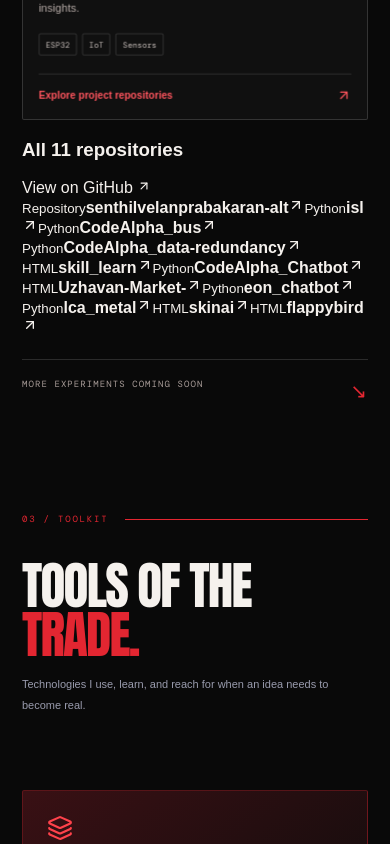
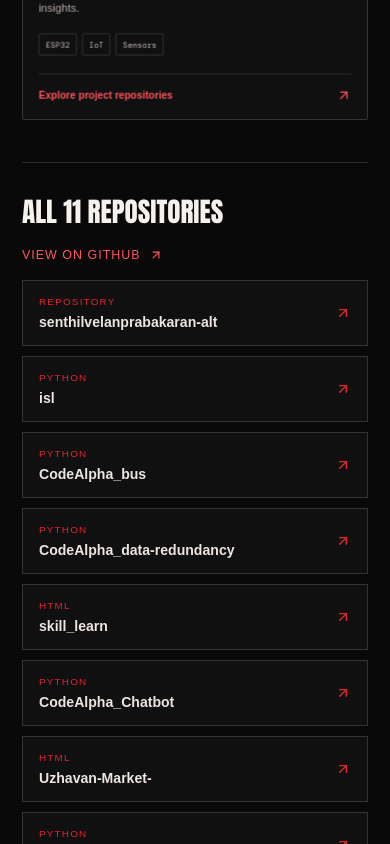
Before and after one commit to senthilp005/barath-portfolio, a React (Vite) app: page / in a window 390 px wide. Shown: the part 5100-5944 px from the top of the page. Built offline with nearby package versions, Linux system fonts and the light colour scheme.

Commit message:
Style clickable repository directory

```diff
--- a/src/styles.css
+++ b/src/styles.css
@@ -169,3 +169,6 @@ body{perspective:1200px}
 .art .core{will-change:transform;backface-visibility:hidden}
 @keyframes spiralPulse{from{transform:scale(.92) rotate(-8deg);opacity:.18}to{transform:scale(1.06) rotate(8deg);opacity:.42}}
 @media(prefers-reduced-motion:reduce){.hero-copy,.art{animation:none!important}.art:before{animation:none!important}}
+
+
+.repo-directory{margin-top:42px;border-top:1px solid #ffffff25;padding-top:28px}.repo-directory-head{display:flex;align-items:center;justify-content:space-between;gap:16px;margin-bottom:18px}.repo-directory-head h3{font-family:Impact,Haettenschweiler,sans-serif;text-transform:uppercase;font-size:clamp(1.7rem,3vw,2.5rem);margin:0}.repo-directory-head>a{display:inline-flex;align-items:center;gap:8px;color:#ff555e;text-decoration:none;font-size:.78rem;text-transform:uppercase;letter-spacing:.08em}.repo-directory-grid{display:grid;grid-template-columns:repeat(3,minmax(0,1fr));gap:10px}.repo-link{display:flex;align-items:center;justify-content:space-between;gap:12px;min-width:0;padding:15px 16px;border:1px solid #ffffff25;background:#101010;color:#eee4e0;text-decoration:none;transition:transform .25s,border-color .25s,background .25s}.repo-link:hover{transform:translateY(-3px);border-color:#e32631;background:#1b0d0e}.repo-link span{display:flex;flex-direction:column;gap:7px;min-width:0}.repo-link small{color:#e32631;text-transform:uppercase;letter-spacing:.12em;font-size:.62rem}.repo-link b{font-size:.88rem;overflow-wrap:anywhere}.repo-link>svg{color:#e32631;flex-shrink:0}@media(max-width:760px){.repo-directory-grid{grid-template-columns:repeat(2,minmax(0,1fr))}.repo-directory-head{align-items:flex-start;flex-direction:column}}@media(max-width:420px){.repo-directory-grid{grid-template-columns:1fr}}
```
